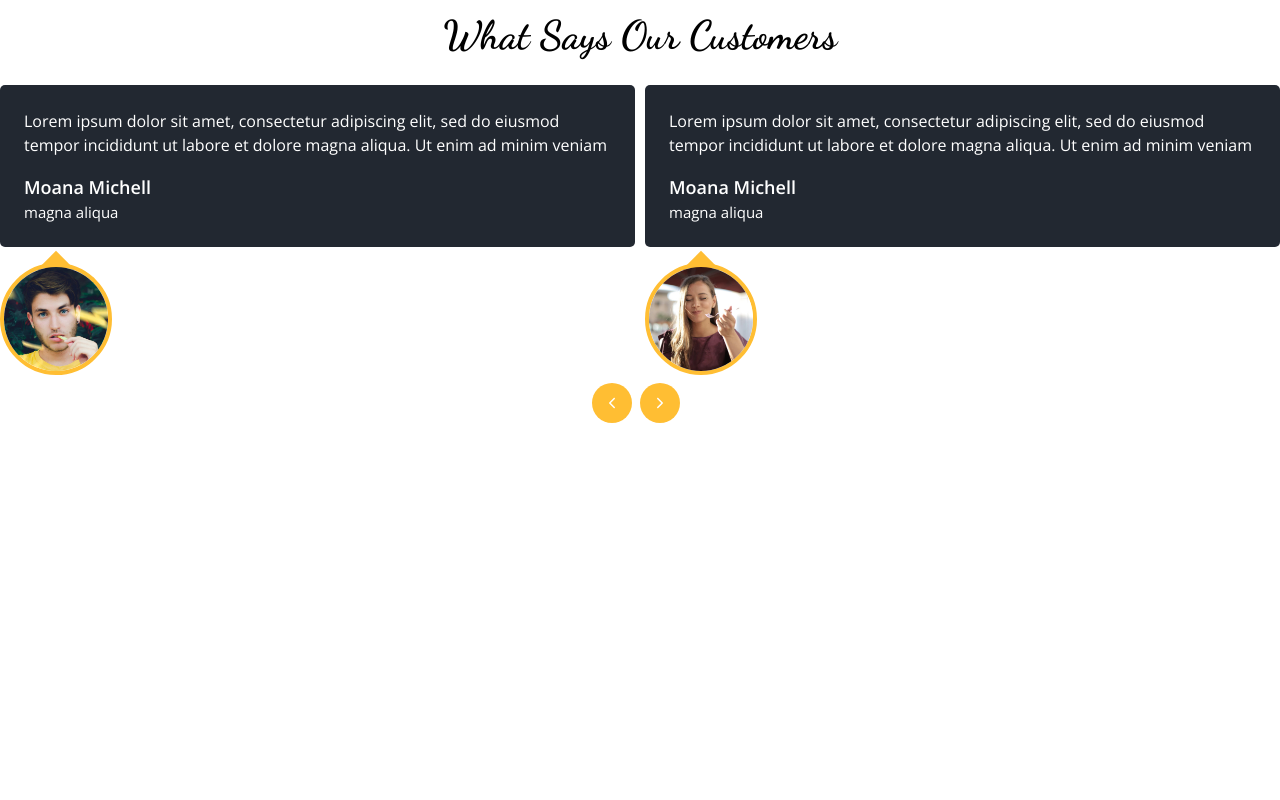
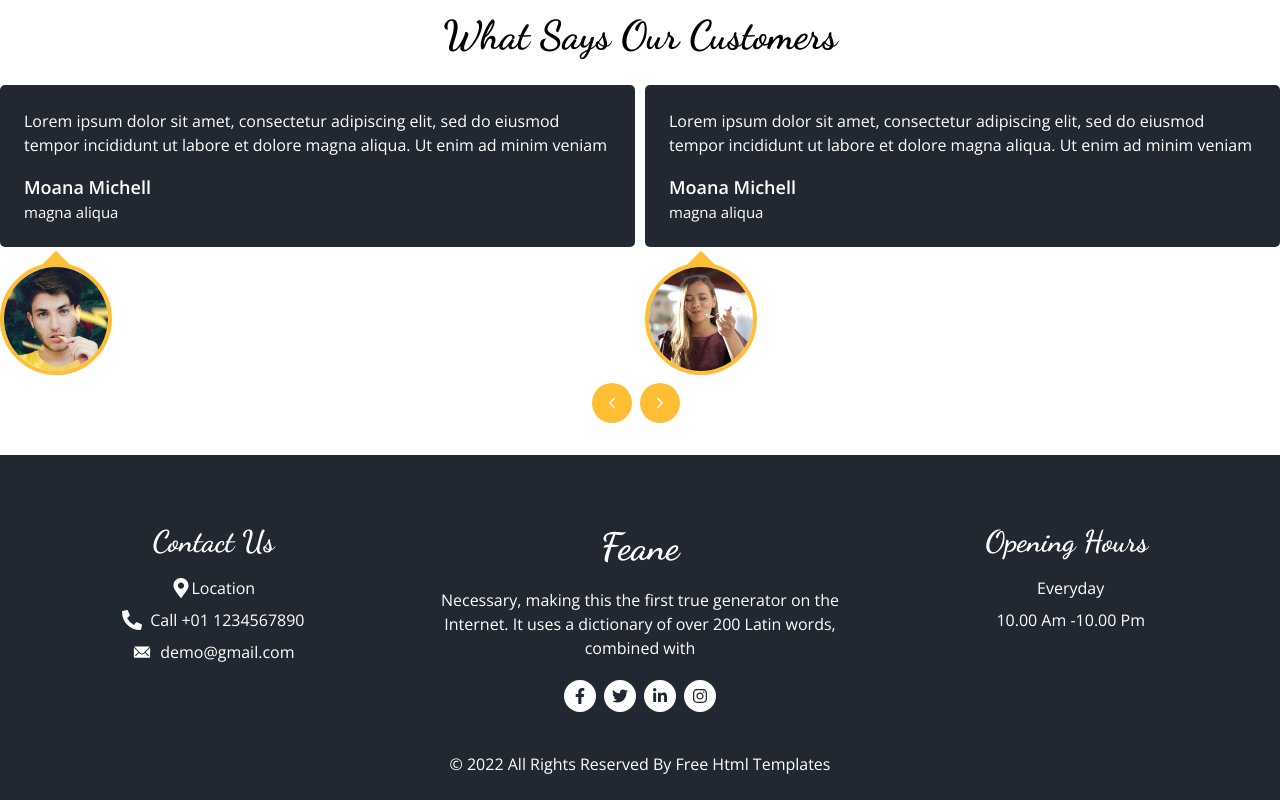
Before and after one commit to ilknurhelvaci/food-app-react, a Next.js app: page / in a window 1280 px wide. Shown: the part 4046-4846 px from the top of the page. Before the commit the page ends 4501 px from the top, so only its background shows below. Built offline with nearby package versions, Linux system fonts and the light colour scheme.

Commit message:
added footer component

```diff
--- /dev/null
+++ b/components/layout/Footer.jsx
@@ -0,0 +1,89 @@
+import React from "react";
+import Title from "../ui/Title";
+import {
+  FaFacebook,
+  FaFacebookF,
+  FaInstagram,
+  FaLinkedinIn,
+  FaMapMarkerAlt,
+  FaPhoneAlt,
+  FaTwitter,
+} from "react-icons/fa";
+import { IoIosMail } from "react-icons/io";
+
+const Footer = () => {
+  return (
+    <div className="bg-secondary text-white">
+      <div className="container mx-auto pt-16 pb-6">
+        <div className="flex md:justify-between justify-center text-center flex-wrap md:gap-y-0 gap-y-6 ">
+          <div className="md:flex-1 items-center justify-center ">
+            <Title addClass="text-[30px]">Contact Us</Title>
+            <div className="flex flex-col gap-y-2 mt-3 items-center ">
+              <div className="flex items-center ">
+                <FaMapMarkerAlt size="20" />
+                <span className="inline-block">Location</span>
+              </div>
+              <div className="flex items-center ">
+                <FaPhoneAlt size="20" />
+                <span className="inline-block ml-2">Call +01 1234567890</span>
+              </div>
+              <div className="flex items-center ">
+                <IoIosMail size="20" />
+                <span className="inline-block ml-2">demo@gmail.com</span>
+              </div>
+            </div>
+          </div>
+          <div className="md:flex-1">
+            <Title addClass="text-[38px]">Feane</Title>
+            <p className="mt-3">
+              Necessary, making this the first true generator on the Internet.
+              It uses a dictionary of over 200 Latin words, combined with
+            </p>
+            <div className="flex items-center justify-center mt-5 gap-x-2">
+              <a
+                href=""
+                className="w-8 h-8 grid place-content-center bg-white text-secondary rounded-full "
+              >
+                <FaFacebookF />
+              </a>
+              <a
+                href=""
+                className="w-8 h-8 grid place-content-center bg-white text-secondary rounded-full"
+              >
+                <FaTwitter />
+              </a>
+              <a
+                href=""
+                className="w-8 h-8 grid place-content-center bg-white text-secondary rounded-full"
+              >
+                <FaLinkedinIn />
+              </a>
+              <a
+                href=""
+                className="w-8 h-8 grid place-content-center bg-white text-secondary rounded-full"
+              >
+                <FaInstagram />
+              </a>
+            </div>
+          </div>
+          <div className="md:flex-1">
+            <Title addClass="text-[30px]">Opening Hours</Title>
+            <div className="flex flex-col gap-y-2 mt-3">
+              <div>
+                <span className="inline-block ml-2">Everyday</span>
+              </div>
+              <div>
+                <span className="inline-block ml-2">10.00 Am -10.00 Pm</span>
+              </div>
+            </div>
+          </div>
+        </div>
+        <p className="text-center mt-10">
+          © 2022 All Rights Reserved By Free Html Templates
+        </p>
+      </div>
+    </div>
+  );
+};
+
+export default Footer;
--- a/pages/home/index.js
+++ b/pages/home/index.js
@@ -1,4 +1,5 @@
 import Customers from "@/components/customers/Customers";
+import Footer from "@/components/layout/Footer";
 import MenuWrapper from "@/components/product/MenuWrapper";
 import About from "@/components/ui/About";
 import Campaigns from "@/components/ui/Campaigns";
@@ -15,6 +16,7 @@ const HomePage = () => {
       <About />
       <Reservation />
       <Customers />
+      <Footer />
     </React.Fragment>
   );
 };
```
